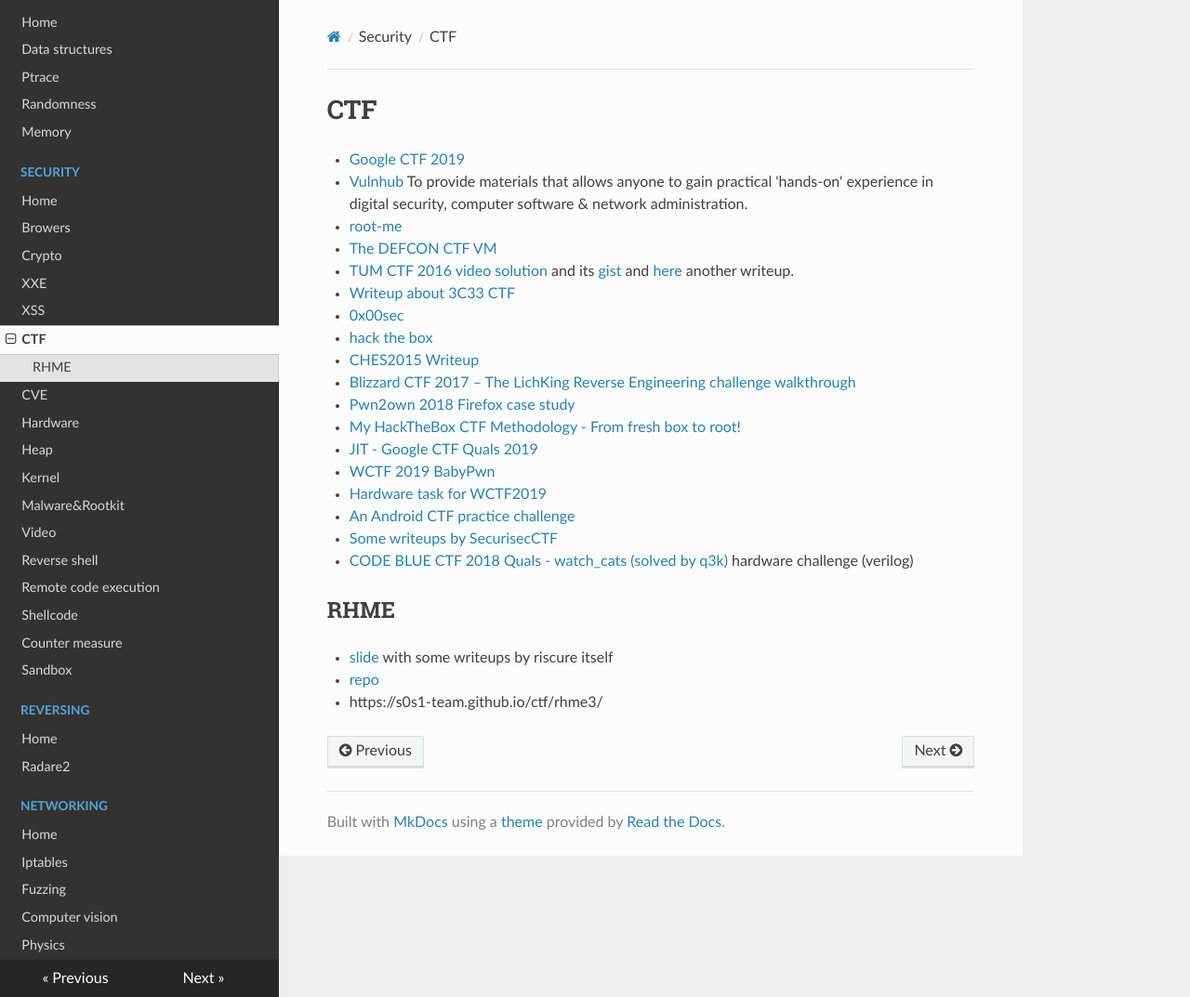
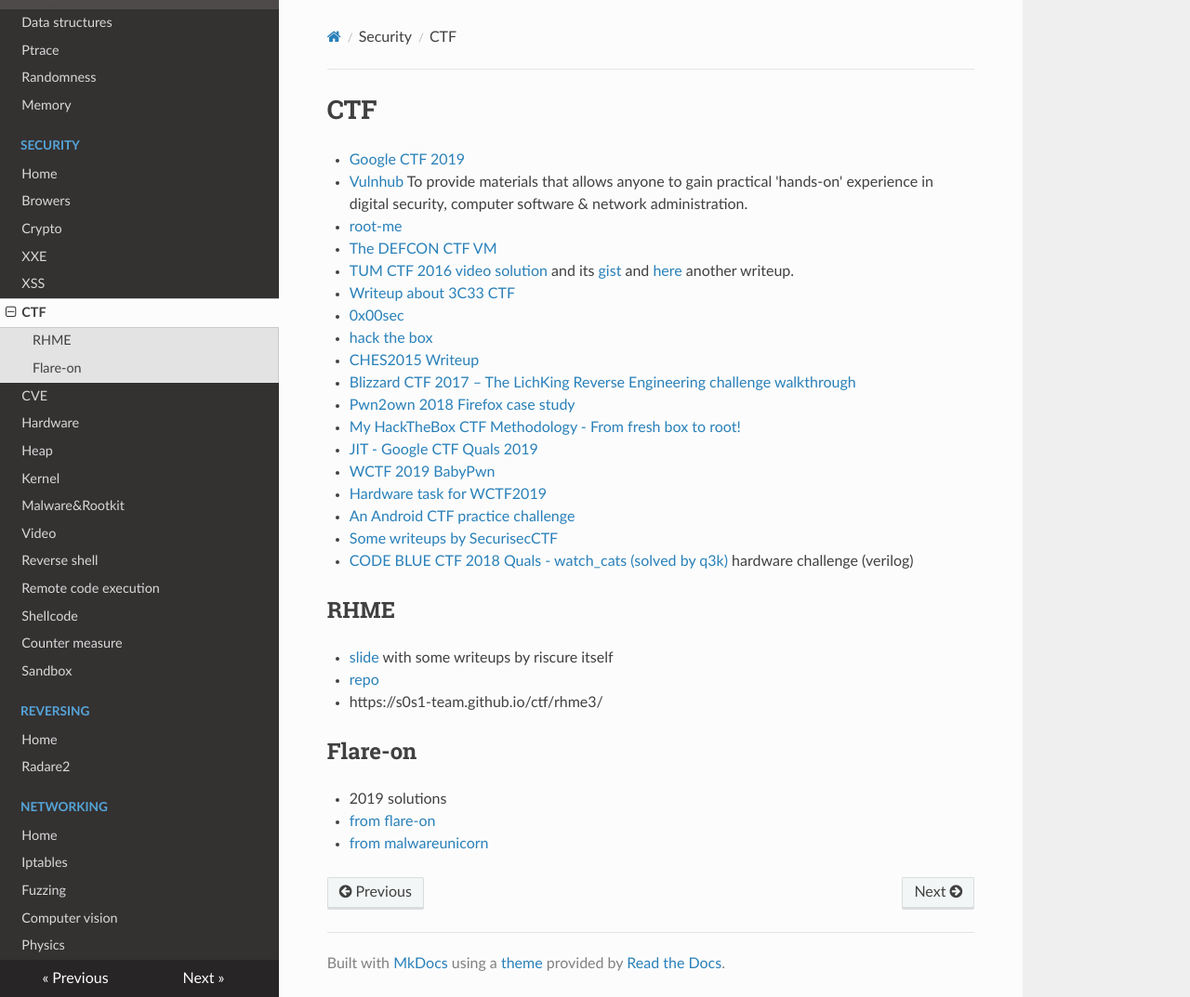
Before and after one commit to gipi/low-level, an MkDocs documentation site: the page built from docs/security/ctf.md, in a window 1280 px wide and 1073 px high. Shown: the whole window at 93% size. Built offline with MkDocs 1.6.1, drawn with Linux system fonts in a browser that asks for light colours; nearby versions of some CDN libraries; old or Windows-style settings are respelled for this version of MkDocs.

Commit message:
Update ctf.md

```diff
--- a/docs/security/ctf.md
+++ b/docs/security/ctf.md
@@ -27,3 +27,9 @@
  - [slide](https://insomnihack.ch/wp-content/uploads/2017/04/AM-ESF-rhme2.pdf) with some writeups by riscure itself
  - [repo](https://github.com/Riscure/Rhme-2017)
  - https://s0s1-team.github.io/ctf/rhme3/
+
+## Flare-on
+
+ - 2019 solutions
+   - [from flare-on](https://www.fireeye.com/blog/threat-research/2019/09/2019-flare-on-challenge-solutions.html)
+   - [from malwareunicorn](https://malwareunicorn.org/workshops/flareon6_2019.html)
```
